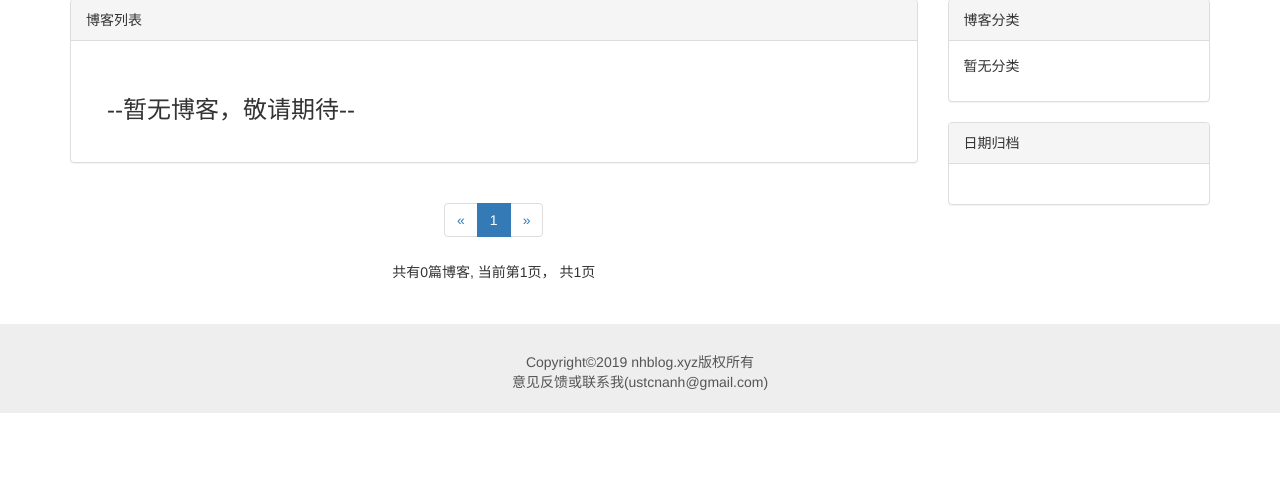
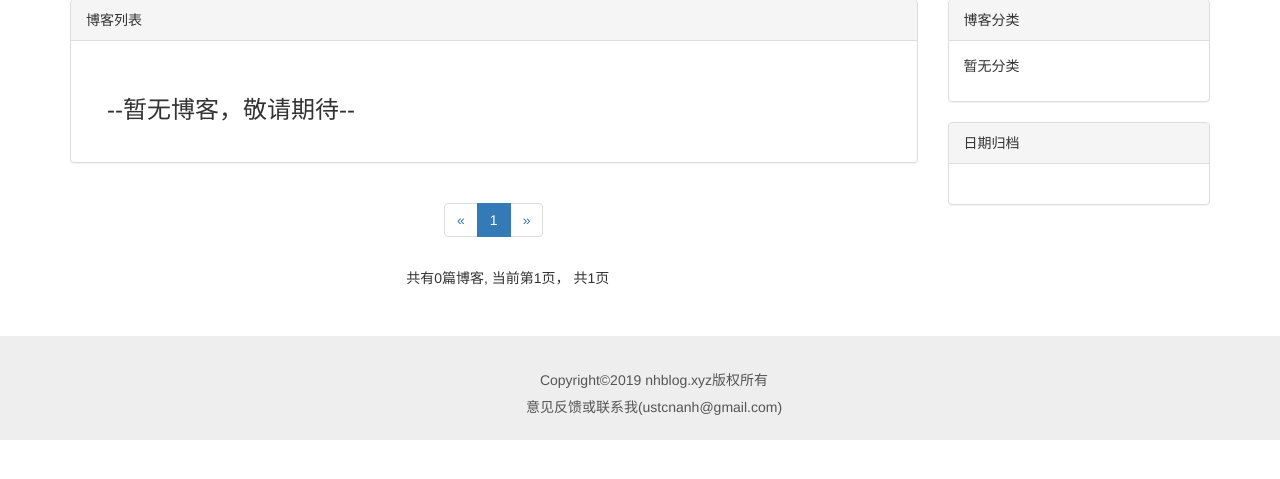
Before and after one commit to nanharder/mysite, a Django app: page /blog/ in a window 1280 px wide. Shown: the part 81-560 px from the top of the page. Run offline with Django 3.2, Linux system fonts and the light colour scheme; data that the repository does not hold is empty; some libraries are stand-ins or nearby versions.

Commit message:
p的css修改

```diff
--- a/blog/static/blog/blog.css
+++ b/blog/static/blog/blog.css
@@ -106,3 +106,9 @@ div.panel-heading h3 {
 h3 {
     margin-bottom: 5px;
 }
+
+p {
+    text-indent: 2em;
+    margin: 5px 0;
+    line-height: 1.6;
+}
```
